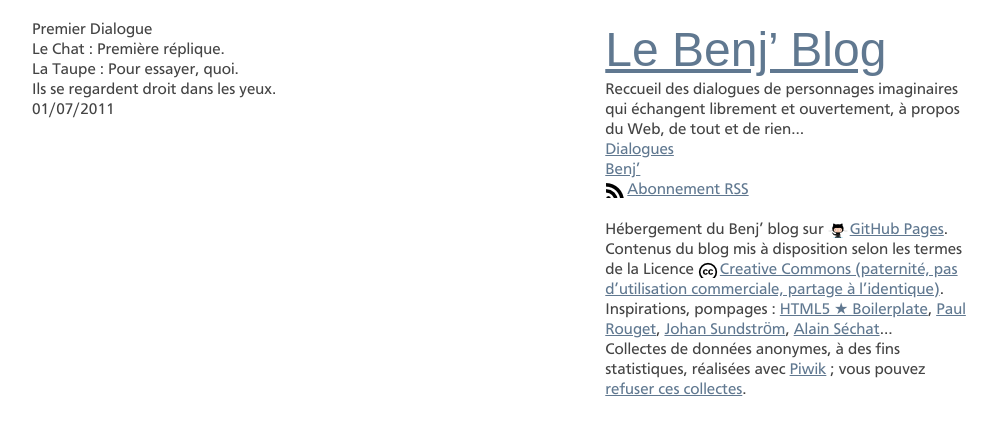
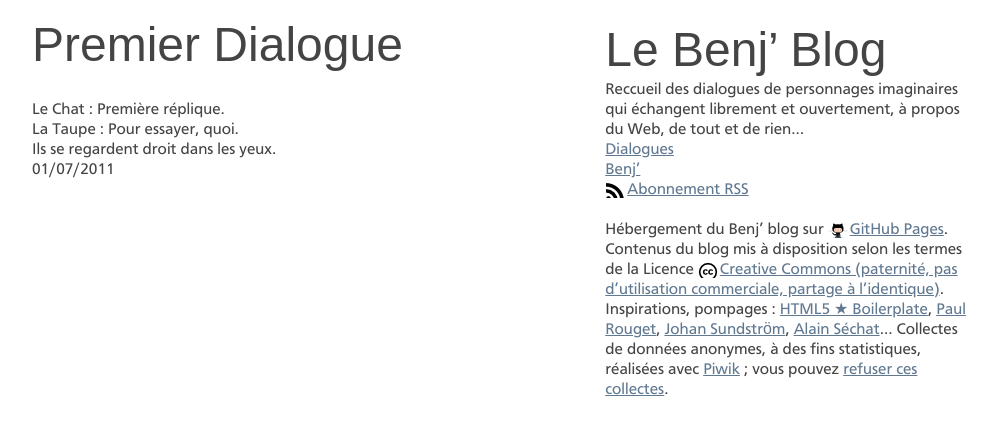
Before and after one commit to bmenant/bmenant.github.com, a Jekyll site: the page built from _posts/2011-07-01-premier-dialogue.html, in a window 1280 px wide. Shown: the top 435 px of the page, without its empty margins (148-1145 px from the left). Built offline with Jekyll 4.4.1, drawn with Linux system fonts in a browser that asks for light colours; some web fonts are replaced; comment, search, counter and statistics services are not loaded.

Commit message:
Work in progress

```diff
--- a/_includes/footer.html
+++ b/_includes/footer.html
@@ -2,7 +2,7 @@
     <dl>
       <dt>Hébergement du Benj’ blog sur</dt>
         <dd><a href="https://github.com/bmenant/bmenant.github.com" class="has-icon github">GitHub Pages</a>.</dd>
-      <dt>Contenus du blog <span title="Sauf mention contraire explicite">mis à disposition</span>  selon les termes de la Licence</dt>
+      <dt>Contenus du blog <span title="Sauf mention contraire explicite">mis à disposition</span> selon les termes de la Licence</dt>
         <dd><a rel="license" href="http://creativecommons.org/licenses/by-nc-sa/3.0/deed.fr" class="has-icon creative-commons">Creative Commons (paternité, pas d’utilisation commerciale, partage à l’identique)</a>.</dd>
       <dt>Inspirations, pompages&nbsp;:</dt>
         <dd><a href="http://html5boilerplate.com/">HTML5&nbsp;★&nbsp;Boilerplate</a>,</dd>
--- a/_layouts/post.html
+++ b/_layouts/post.html
@@ -28,10 +28,21 @@
 <body class="clearfix">
 
   <article id="contenu"><div>
-    <h1>{{ page.title }}</h1>
-    <div class="visuallyhidden">
-      <a href="#navigation">Passer l’article pour aller au menu de navigation</a>
-    </div>
+    <header>
+      <h1>{{ page.title }}</h1>
+      <div class="visuallyhidden">
+        <a href="#navigation">Passer l’article pour aller au menu de navigation</a>
+      </div>
+
+      <p>
+        <span class="visuallyhidden">Avec</span>
+        {% for character in page.characters %}
+        <span class="iir {{ character | downcase | replace: ' ', '-' }}">
+          {{ character }}{% if forloop.rindex0 == 1 %} et {% elsif forloop.last %}.{% else %}, {% endif %}
+        </span>
+        {% endfor %}
+      </p>
+    </header>
 
     {{ content }}
 
--- a/css/style.css
+++ b/css/style.css
@@ -108,6 +108,83 @@
 
 }
 
+/**
+ * Header =header
+ */
+  header h1 {
+    /*
+    margin-bottom : 0.208em;
+    padding-bottom: 0.625em;*/
+    font          : normal 3em/1.25 Neucha, cursive, sans-serif;
+    /*background    : url('/assets/filet_20x20.png') 0 100% repeat-x;*/
+  }/*
+  .borderimage header h1 {
+    margin-bottom       : 0.208em;
+    padding-bottom      : 0;
+    border              : dotted 20px #000;
+    border-width        : 0 0 20px;
+    -moz-border-image   : url('/assets/filet_20x20.png') 0 0 20 round;
+    -webkit-border-image: url('/assets/filet_20x20.png') 0 0 20 round;
+    -o-border-image     : url('/assets/filet_20x20.png') 0 0 20 round;
+    border-image        : url('/assets/filet_20x20.png') 0 0 20 round;
+    background          : none;
+  }*/
+    h1 a:link,
+    h1 a:visited {
+      -moz-transition   : color .2s;
+      -webkit-transition: color .2s;
+      -o-transition     : color .2s;
+      -ms-transition    : color .2s;
+      transition        : color .2s;
+      text-decoration   : none;
+      color             : #444;
+    }
+    h1 a:hover,
+    h1 a:focus,
+    h1 a:active {
+      text-shadow : 0 0 1px;
+      outline     : none;
+      color       : #000;
+    }
+  .rss a {
+    background-position: 0 -40px;
+  }
+
+/**
+ * Footer =footer
+ */
+#footer {
+  clear     : right;
+  margin-top: 1.231em;
+}
+  #footer dl > * {
+    display: inline;
+  }/*
+  #footer dt:before {
+    display: block;
+    content: ' ';
+  }*/
+    a.github {
+      background-position: 0 -20px;
+    }
+    a.creative-commons {
+      background-position:  0 0;
+    }
+
+/**
+ * Common styles for Header and Footer
+ * =header =footer
+ */
+a.has-icon {
+  padding-left      : 22px;
+  background-image  : url('/assets/sprite_20x20.png');
+  background-repeat : no-repeat;
+}
+#footer,
+#header {
+  float: right;
+  width: 38.2%;
+}
 
 /**
  * Content
@@ -133,12 +210,44 @@
   list-style-image: none;
 }
 section#contenu li {
-  font  : italic 1em/1.25 Benj_CartoGothicStdItalic, sans-serif;
+  margin-bottom : 0.625em;
+  padding-bottom: 1.875em;
+  font          : 1em/1.25 Benj_CartoGothicStdBook, sans-serif;
+  background    : url('/assets/filet_20x20.png') 0 100% repeat-x;
+}
+.borderimage section#contenu li {
+  padding-bottom      : 0.625em;
+  border              : dotted 20px #000;
+  border-width        : 0 0 20px;
+  -moz-border-image   : url('/assets/filet_20x20.png') 0 0 20 round;
+  -webkit-border-image: url('/assets/filet_20x20.png') 0 0 20 round;
+  -o-border-image     : url('/assets/filet_20x20.png') 0 0 20 round;
+  border-image        : url('/assets/filet_20x20.png') 0 0 20 round;
+  background          : none;
 }
   section#contenu a {
-    display         : block;
-    font            : normal 2em/1.25 Neucha, cursive, sans-serif;
-    text-decoration : none;
+    display           : block;
+    -moz-transition   : color .2s;
+    -webkit-transition: color .2s;
+    -o-transition     : color .2s;
+    -ms-transition    : color .2s;
+    transition        : color .2s;
+    font              : normal 2em/1.25 Neucha, cursive, sans-serif;
+    text-decoration   : none;
+    color             : #444;
+  }
+    section#contenu a:visited {
+      color: #777;
+    }
+    section#contenu a:hover,
+    section#contenu a:focus,
+    section#contenu a:active {
+      text-shadow : 0 0 1px;
+      outline     : none;
+      color       : #000;
+    }
+    section#contenu a:focus {
+      text-decoration: underline;
     }
   section#contenu li div,
   section#contenu li time {
@@ -161,7 +270,7 @@
     section#contenu a:active ~ div time,
     section#contenu li:hover div,
     section#contenu li:hover time {
-    color: #000; color: rgba(0, 0, 0, 1);
+      color: #444;
     }
   /* Character's images replacement */
   section#contenu .iir {
@@ -187,7 +296,35 @@
  * Post's content
  * =post =content
  */
+article h1 {
+  min-height: 1.25em;
+  font: normal 3em/1.0417 Neucha, cursive, sans-serif;
+}
+article header p {
 
+}
+  /* Character's images replacement */
+  article header .iir {
+    width       : 20px;
+    height      : 20px;
+    margin-right: 5px;
+  }
+  article header .le-chat,
+  article header .chat {
+    background: url('/assets/chat.svg');
+  }
+  article header .le-robot,
+  article header .robot {
+    background: url('/assets/robot.svg');
+  }
+  article header .le-cosmonaute,
+  article header .cosmonaute {
+    background: url('/assets/cosmonaute.svg');
+  }
+  article header .la-taupe,
+  article header .taupe {
+    background: url('/assets/taupe.svg');
+}
 
   /* Comments =comments */
   .showme {
@@ -195,54 +332,6 @@
     visibility: visible;
     /* @todo Add transition, here */
   }
-
-
-/**
- * Header =header
- */
-  header h1 {
-    font: normal 3em/1.25 Neucha, cursive, sans-serif;
-  }
-  .rss a {
-    background-position: 0 -40px;
-  }
-
-/**
- * Footer =footer
- */
-#footer {
-  clear     : right;
-  margin-top: 1.231em;
-}
-  #footer dl > * {
-    display: inline;
-  }
-  #footer dt:before {
-    display: block;
-    content: ' ';
-  }
-    a.github {
-      background-position: 0 -20px;
-    }
-    a.creative-commons {
-      background-position:  0 0;
-    }
-
-/**
- * Common styles for Header and Footer
- * =header =footer
- */
-a.has-icon {
-  padding-left      : 22px;
-  background-image  : url('/assets/sprite_20x20.png');
-  background-repeat : no-repeat;
-}
-#footer,
-#header {
-  float: right;
-  width: 38.2%;
-}
-
 
 
 
```
Lines whose indentation alone changed are shown as unchanged.
